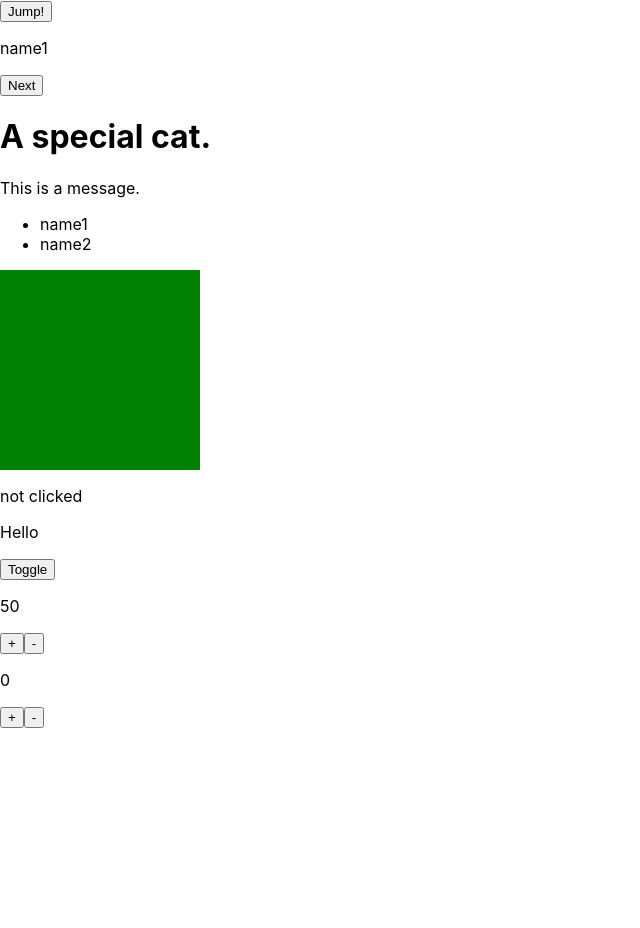
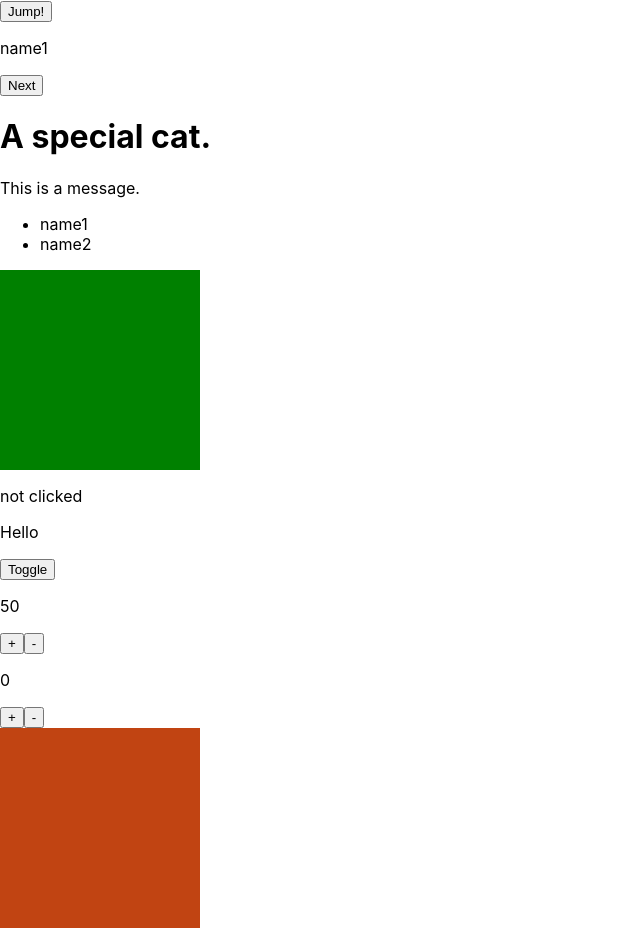
Before and after one commit to Timothy-Merchant/my-first-react-project, a React (Create React App) app in the folder my-first-project/: page / in a window 1280 px wide. Shown: the whole page, without its empty margins (0-640 px from the left). Before the commit the page ends 800 px from the top, so only its background shows below. Built offline with nearby package versions, Linux system fonts and the light colour scheme.

Commit message:
Completed tricksy 1

```diff
--- a/my-first-project/src/components/Stuff.js
+++ b/my-first-project/src/components/Stuff.js
@@ -8,6 +8,7 @@ import Counter from "./day02components/Counter";
 import StepCounter from "./day02components/StepCounter";
 import CatchMeIfYouCan from "./day02components/CatchMeIfYouCan";
 import RollCall from "./day02components/RollCall";
+import Colours from "./day02tricksy/Colours";
 
 const Stuff = ({ square }) => {
     return (
@@ -26,6 +27,13 @@ const Stuff = ({ square }) => {
             <ToggleText initial="Hello" alternate="World" />
             <Counter initial={50} max={100} />
             <StepCounter max={100} step={5} />
+            <Colours colours={[
+                "#C14412",
+                "#EBB31A",
+                "#8F5318",
+                "#009EAD",
+                "#395967",
+            ]} />
         </>
     );
 };
--- a/my-first-project/src/components/day02components/RollCall.js
+++ b/my-first-project/src/components/day02components/RollCall.js
@@ -6,12 +6,8 @@ class RollCall extends Component {
 
         super(props);
 
-        const { names } = props;
-
         this.state = {
             nameIndex: 0,
-            displayName: names[0],
-            names: names
         };
 
         this.next = this.next.bind(this);
@@ -19,24 +15,16 @@ class RollCall extends Component {
 
     next() {
 
-        if (this.state.nameIndex === this.state.names.length - 1) {
-            this.setState({
-                nameIndex: 0
-            })
-        } else {
+        this.state.nameIndex === this.props.names.length - 1 ?
+            this.setState({ nameIndex: 0 }) :
             this.setState({ nameIndex: this.state.nameIndex + 1 })
-        }
-
-        this.setState({
-            displayName: this.state.names[this.state.nameIndex],
-        })
     }
 
     render() {
 
         return (
             <>
-                <p>{this.state.displayName}</p>
+                <p>{this.props.names[this.state.nameIndex]}</p>
                 <button onClick={this.next}>Next</button>
             </>
         );
--- a/my-first-project/src/components/day02components/ToggleText.js
+++ b/my-first-project/src/components/day02components/ToggleText.js
@@ -2,7 +2,6 @@ import { Component } from "react";
 
 class ToggleText extends Component {
 
-    //  Create <ToggleText initial="Hello" alternate="World"> component. It should consist of a <p> and a <button>Toggle</button>. When the <button> is clicked the text of the <p> tag should alternate between initial and alternate.
 
     constructor(props) {
 
--- /dev/null
+++ b/my-first-project/src/components/day02tricksy/Colours.js
@@ -0,0 +1,37 @@
+import { Component } from "react";
+
+class Colours extends Component {
+
+
+    constructor(props) {
+
+        super(props);
+
+        this.state = {
+            width: "200px",
+            height: "200px",
+            backgroundColor: this.props.colours[0],
+            colourIndex: 0
+        };
+
+        this.handleClick = this.handleClick.bind(this);
+    }
+
+    handleClick() {
+
+        this.state.colourIndex === this.props.colours.length - 1 ?
+            this.setState({ colourIndex: 0 }) :
+            this.setState({ colourIndex: this.state.colourIndex + 1 })
+    }
+
+    render() {
+
+        return (
+            <div onClick={this.handleClick} style={{
+                ...this.state, backgroundColor: this.props.colours[this.state.colourIndex]
+            }}></div>
+        );
+    }
+}
+
+export default Colours;
```
